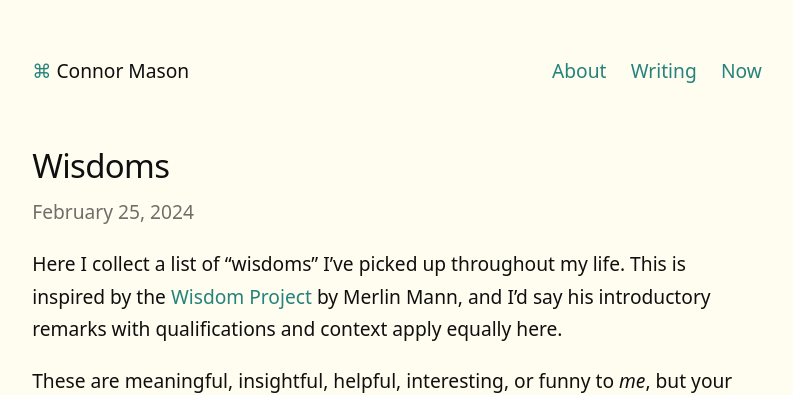
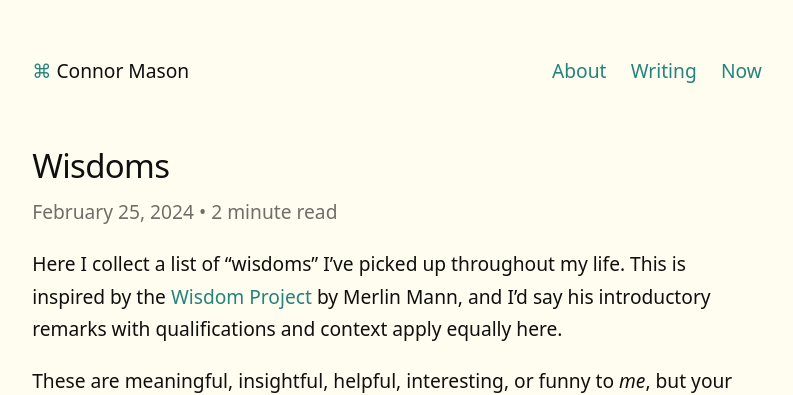
Before and after one commit to conmas/site, a Jekyll site: the page built from _notes/wisdoms.md, in a window 1280 px wide. Shown: the top 395 px of the page, without its empty margins (243-1036 px from the left). Built offline with Jekyll 4.4.1, drawn with Linux system fonts in a browser that asks for light colours; nearby versions of some CDN libraries.

Commit message:
Adding word count & reading time to page template

```diff
--- a/_layouts/note.html
+++ b/_layouts/note.html
@@ -3,12 +3,16 @@
 ---
 
 <article>
-  <div>
-    <h1>{{ page.title }}</h1>
-    <time datetime="{{ page.last_modified_at | date_to_xmlschema }}">
-      {{ page.date | date: "%B %-d, %Y" }}
-    </time>
-  </div>
+  <h1>{{ page.title }}</h1>
+  <time datetime="{{ page.last_modified_at | date_to_xmlschema }}">
+    {{ page.date | date: "%B %-d, %Y" }} •
+    {% capture words %}
+      {{ page.content | number_of_words | minus: 250 }}
+    {% endcapture %}
+    {% unless words contains "-" %}
+      {{ words | plus: 250 | divided_by: 180 | append: " minute read" }}
+    {% endunless %}
+  </time>
 
   {% if page.image %}
     <img src="{{ page.image }}" alt="{{ page.image_alt }}"/>
--- a/_layouts/post.html
+++ b/_layouts/post.html
@@ -6,11 +6,9 @@
   <h1>{{ page.title }}</h1>
   <time datetime="{{ page.last_modified_at | date_to_xmlschema }}">
     {{ page.date | date: "%B %-d, %Y" }} •
-
     {% capture words %}
       {{ page.content | number_of_words | minus: 250 }}
     {% endcapture %}
-
     {% unless words contains "-" %}
       {{ words | plus: 250 | divided_by: 180 | append: " minute read" }}
     {% endunless %}
```
